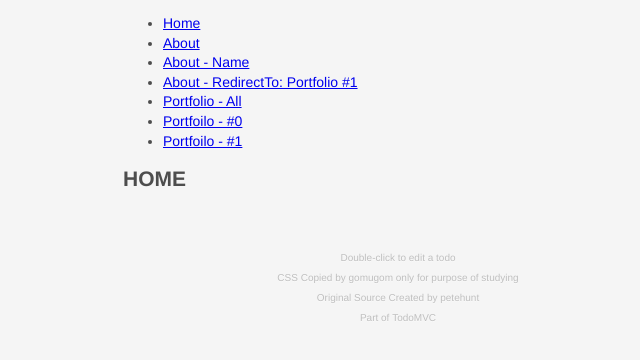
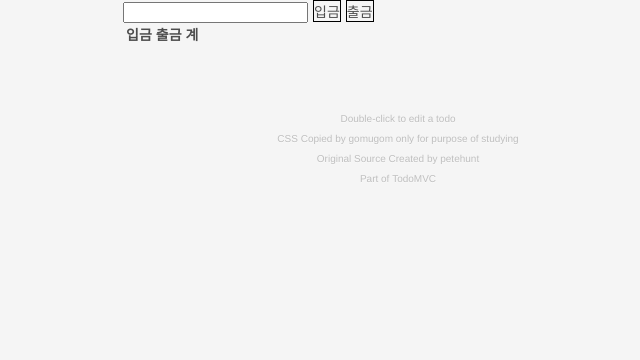
Before and after one commit to react-study/playground-4, a React app: page / in a window 1280 px wide. Shown: the top 360 px of the page, without its empty margins (242-882 px from the left). Built offline with nearby package versions, Linux system fonts and the light colour scheme.

Commit message:
리덕스예제 - 0

```diff
--- a/src/main.js
+++ b/src/main.js
@@ -1,8 +1,8 @@
 import React from 'react';
 import ReactDOM from 'react-dom';
-import RouterMain from './routerExample/routerMain';
+import App from './reduxExample/App';
 
 ReactDOM.render(
-    <RouterMain/>,
+    <App/>,
     document.getElementById('root')
 );
--- /dev/null
+++ b/src/reduxExample/AccountBook.js
@@ -0,0 +1,28 @@
+import React, { Component } from 'react';
+
+const AccountBook = ({
+    accountList
+}) => {
+    const tableData = accountList.map(({type, money, result}, i) => (
+        <tr key={i}>
+            <td>{type === 'save' ? money : ''}</td>
+            <td>{type === 'withdraw' ? money : ''}</td>
+            <td>{result}</td>
+        </tr>
+    ));
+    return (
+        <table>
+            <thead>
+                <tr>
+                    <th>입금</th>
+                    <th>출금</th>
+                    <th>계</th>
+                </tr>
+            </thead>
+            <tbody>
+                {tableData}
+            </tbody>
+        </table>
+    );
+}
+export default AccountBook;
--- /dev/null
+++ b/src/reduxExample/App.js
@@ -0,0 +1,40 @@
+import React, { Component } from 'react';
+import InputBox from './InputBox';
+import AccountBook from './AccountBook';
+
+class App extends Component {
+    constructor() {
+        super();
+        this.state = {
+            accountList: []
+        };
+    }
+    calc(type, money) {
+        money = +money;
+        if(typeof money !== 'number') return;
+        const prevAccount = this.state.accountList;
+        const lastResult = prevAccount.length
+            ? prevAccount[prevAccount.length - 1].result
+            : 0;
+        this.setState({
+            accountList: [
+                ...prevAccount, {
+                    type,
+                    money,
+                    result: lastResult + (type === 'save' ? 1 : -1) * money
+                }
+            ]
+        });
+    }
+    render() {
+        return (
+            <div>
+                <InputBox
+                    calc={(type, money) => this.calc(type, money)}
+                />
+                <AccountBook accountList={this.state.accountList} />
+            </div>
+        );
+    }
+}
+export default App;
--- /dev/null
+++ b/src/reduxExample/InputBox.js
@@ -0,0 +1,31 @@
+import React, { Component } from 'react';
+
+class InputBox extends Component {
+    calc(type) {
+        this.props.calc(type, this._input.value);
+        this._input.value = '';
+        this._input.focus();
+    }
+    render() {
+        return (
+            <div>
+                <input type="number" ref={ref => this._input = ref}/>
+                <button
+                    style={{
+                        display: 'inline-block',
+                        border: '1px solid #000',
+                        marginLeft: 5
+                    }}
+                    onClick={()=> this.calc('save')}>입금</button>
+                <button
+                    style={{
+                        display: 'inline-block',
+                        border: '1px solid #000',
+                        marginLeft: 5
+                    }}
+                    onClick={()=> this.calc('withdraw')}>출금</button>
+            </div>
+        )
+    }
+}
+export default InputBox;
```
